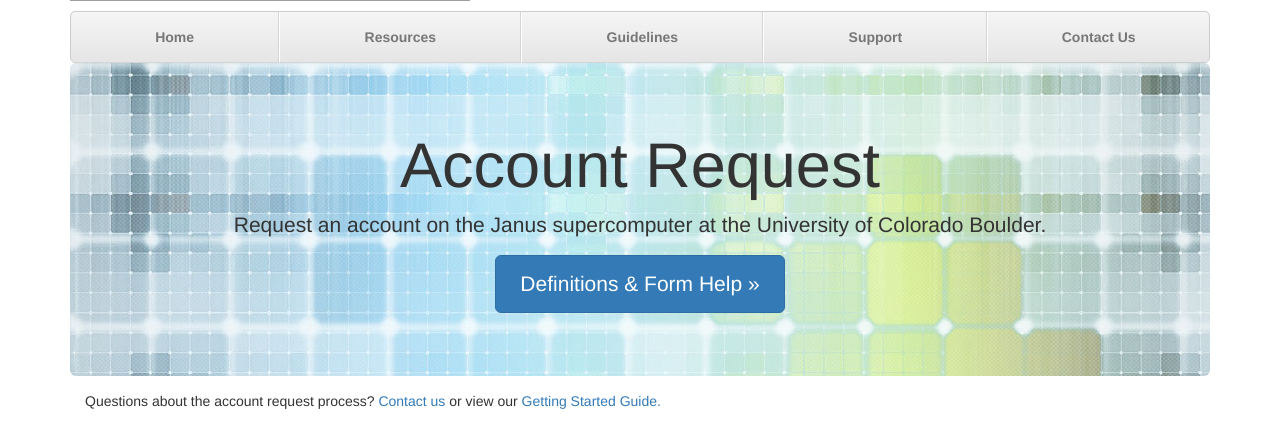
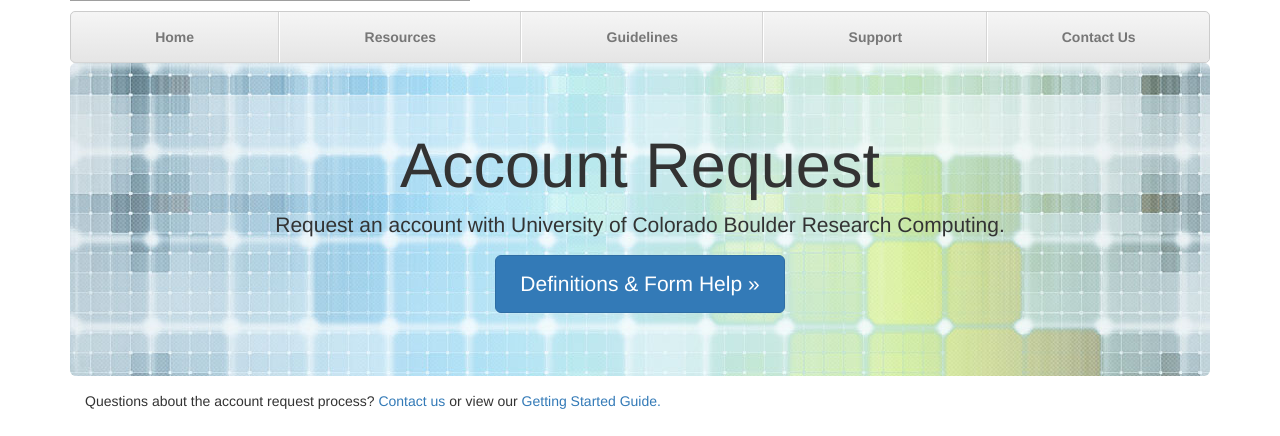
Before and after one commit to ResearchComputing/RCAMP, a Django app: page /accounts/account-request/create/class in a window 1280 px wide. Shown: the part 339-775 px from the top of the page. Run offline with Django 3.2, Linux system fonts and the light colour scheme; parts of the project's set-up code (start-up, migrations or seed data) failed here and were passed over; some libraries are stand-ins or nearby versions; grey boxes are pictures that could not be loaded.

Commit message:
Remove references to Janus during account creation (#179)
Fixes #161

```diff
--- a/rcamp/accounts/templates/account-request-create.html
+++ b/rcamp/accounts/templates/account-request-create.html
@@ -8,7 +8,7 @@
 
 {% block jumbotron_heading %}<h1>Account Request</h1>{% endblock %}
 {% block jumbotron_subheading %}
-<p>Request an account on the Janus supercomputer at the University of Colorado Boulder.</p>
+<p>Request an account with University of Colorado Boulder Research Computing.</p>
 {% endblock %}
 {% block jumbotron_button %}
 <p><a data-toggle="modal" href="#helpmodal"
--- a/rcamp/accounts/templates/class-account-request-create.html
+++ b/rcamp/accounts/templates/class-account-request-create.html
@@ -8,7 +8,7 @@
 
 {% block jumbotron_heading %}<h1>Account Request</h1>{% endblock %}
 {% block jumbotron_subheading %}
-<p>Request an account on the Janus supercomputer at the University of Colorado Boulder.</p>
+<p>Request an account with University of Colorado Boulder Research Computing.</p>
 {% endblock %}
 {% block jumbotron_button %}
 <p><a data-toggle="modal" href="#helpmodal"
--- a/rcamp/accounts/templates/project-account-request-create.html
+++ b/rcamp/accounts/templates/project-account-request-create.html
@@ -9,7 +9,7 @@
 
 {% block jumbotron_heading %}<h1>Account Request</h1>{% endblock %}
 {% block jumbotron_subheading %}
-<p>Request an account on the Janus supercomputer at the University of Colorado Boulder.</p>
+<p>Request an account with University of Colorado Boulder Research Computing.</p>
 {% endblock %}
 {% block jumbotron_button %}
 <p><a data-toggle="modal" href="#helpmodal"
--- a/rcamp/accounts/templates/sponsored-account-request-create.html
+++ b/rcamp/accounts/templates/sponsored-account-request-create.html
@@ -8,7 +8,7 @@
 
 {% block jumbotron_heading %}<h1>Account Request</h1>{% endblock %}
 {% block jumbotron_subheading %}
-<p>Request an account on the Janus supercomputer at the University of Colorado Boulder.</p>
+<p>Request an account with University of Colorado Boulder Research Computing.</p>
 {% endblock %}
 {% block jumbotron_button %}
 <p><a data-toggle="modal" href="#helpmodal"
```
